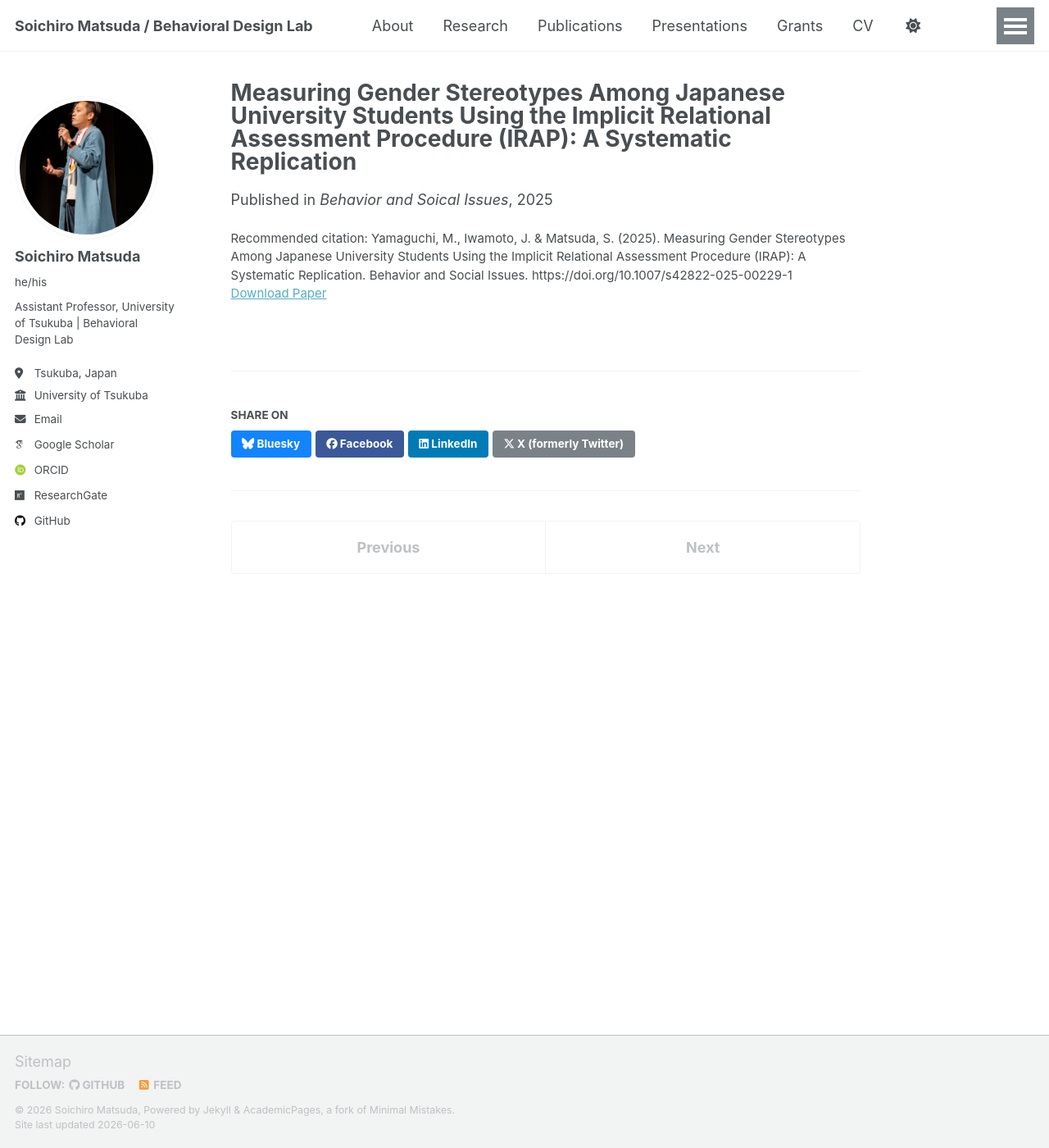
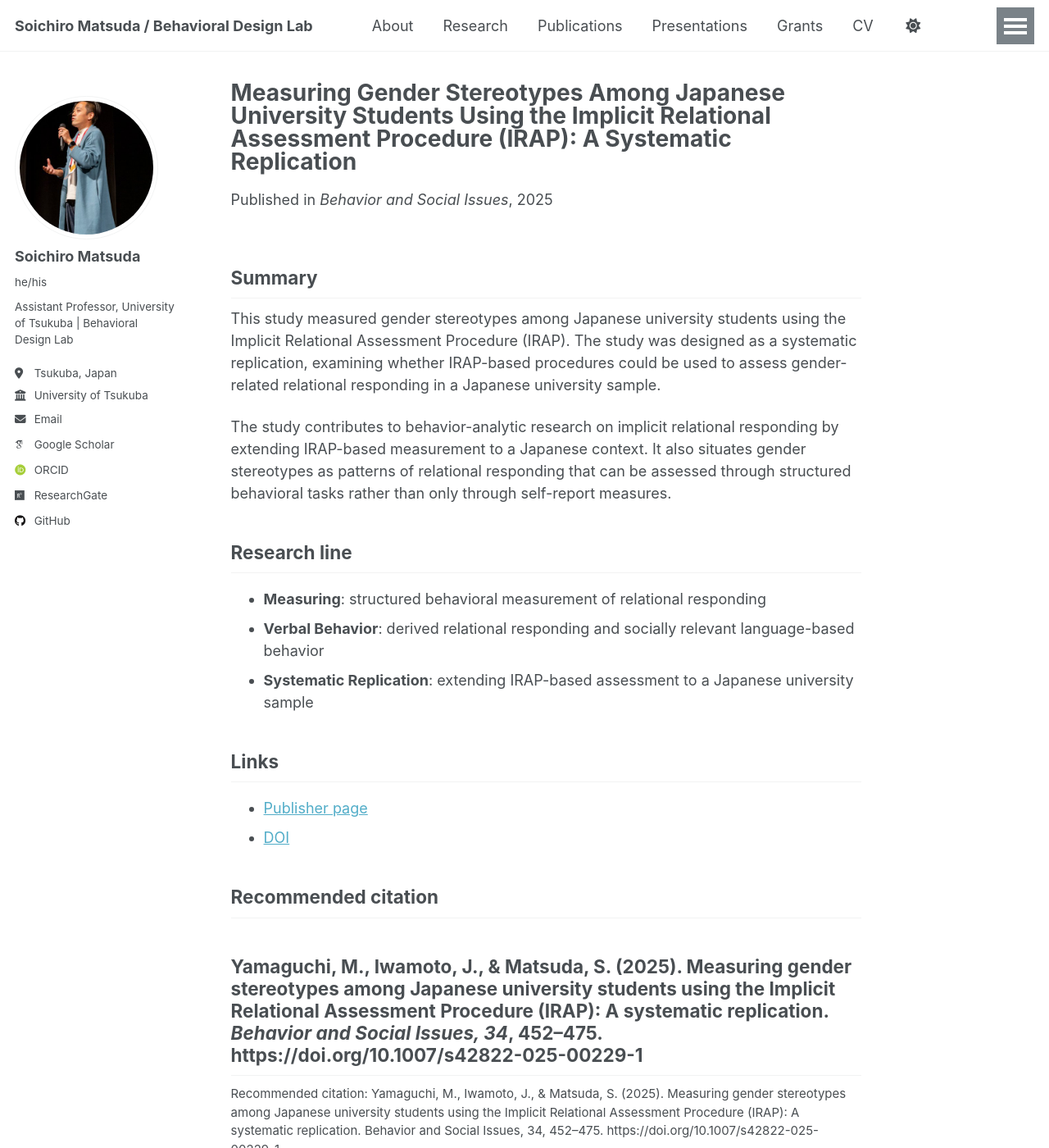
Before and after one commit to BehavioralDesignerMatsuda/BehavioralDesignerMatsuda.github.io, a Jekyll site: the page built from _publications/2025-Genderstereotype.md, in a window 1280 px wide and 1400 px high. Shown: the whole window at 82% size. Built offline with Jekyll 4.4.1, drawn with Linux system fonts in a browser that asks for light colours; some web fonts are replaced; a script that is not in the unit is left out; some of the changed text lies outside the part shown.

Commit message:
Update 2025-Genderstereotype.md

```diff
--- a/_publications/2025-Genderstereotype.md
+++ b/_publications/2025-Genderstereotype.md
@@ -1,10 +1,44 @@
 ---
 title: "Measuring Gender Stereotypes Among Japanese University Students Using the Implicit Relational Assessment Procedure (IRAP): A Systematic Replication"
 collection: publications
-date: 2025-10-31   # 発行日が分かれば修正してください
-venue: "Behavior and Soical Issues"
+date: 2025-10-31
+venue: "Behavior and Social Issues"
 category: journals
-paperurl: "https://doi.org/10.1007/s42822-025-00229-1"
-citation: "Yamaguchi, M., Iwamoto, J. & Matsuda, S. (2025). Measuring Gender Stereotypes Among Japanese University Students Using the Implicit Relational Assessment Procedure (IRAP): A Systematic Replication. Behavior and Social Issues. https://doi.org/10.1007/s42822-025-00229-1"
-excerpt: "Using the IRAP as a rapid, interaction-level measure, we quantified general gender stereotypes among Japanese university students, revealing robust stereotype-congruent responding. The findings inform bias-aware interface design and evaluation, where latency/accuracy signals can surface implicit attitudes without relying on self-report."
+
+paperurl: "https://link.springer.com/article/10.1007/s42822-025-00229-1"
+doi: "https://doi.org/10.1007/s42822-025-00229-1"
+
+citation: >-
+  Yamaguchi, M., Iwamoto, J., & Matsuda, S. (2025). Measuring gender stereotypes among Japanese university students using the Implicit Relational Assessment Procedure (IRAP): A systematic replication. Behavior and Social Issues, 34, 452–475. https://doi.org/10.1007/s42822-025-00229-1
+
+tags:
+  - Measuring
+  - Verbal Behavior
+  - IRAP
+  - Gender Stereotypes
+  - Systematic Replication
+
+excerpt: ""
 ---
+
+## Summary
+
+This study measured gender stereotypes among Japanese university students using the Implicit Relational Assessment Procedure (IRAP). The study was designed as a systematic replication, examining whether IRAP-based procedures could be used to assess gender-related relational responding in a Japanese university sample.
+
+The study contributes to behavior-analytic research on implicit relational responding by extending IRAP-based measurement to a Japanese context. It also situates gender stereotypes as patterns of relational responding that can be assessed through structured behavioral tasks rather than only through self-report measures.
+
+## Research line
+
+- **Measuring**: structured behavioral measurement of relational responding
+- **Verbal Behavior**: derived relational responding and socially relevant language-based behavior
+- **Systematic Replication**: extending IRAP-based assessment to a Japanese university sample
+
+## Links
+
+- [Publisher page](https://link.springer.com/article/10.1007/s42822-025-00229-1)
+- [DOI](https://doi.org/10.1007/s42822-025-00229-1)
+
+## Recommended citation
+
+Yamaguchi, M., Iwamoto, J., & Matsuda, S. (2025). Measuring gender stereotypes among Japanese university students using the Implicit Relational Assessment Procedure (IRAP): A systematic replication. *Behavior and Social Issues, 34*, 452–475. https://doi.org/10.1007/s42822-025-00229-1
+---
```
